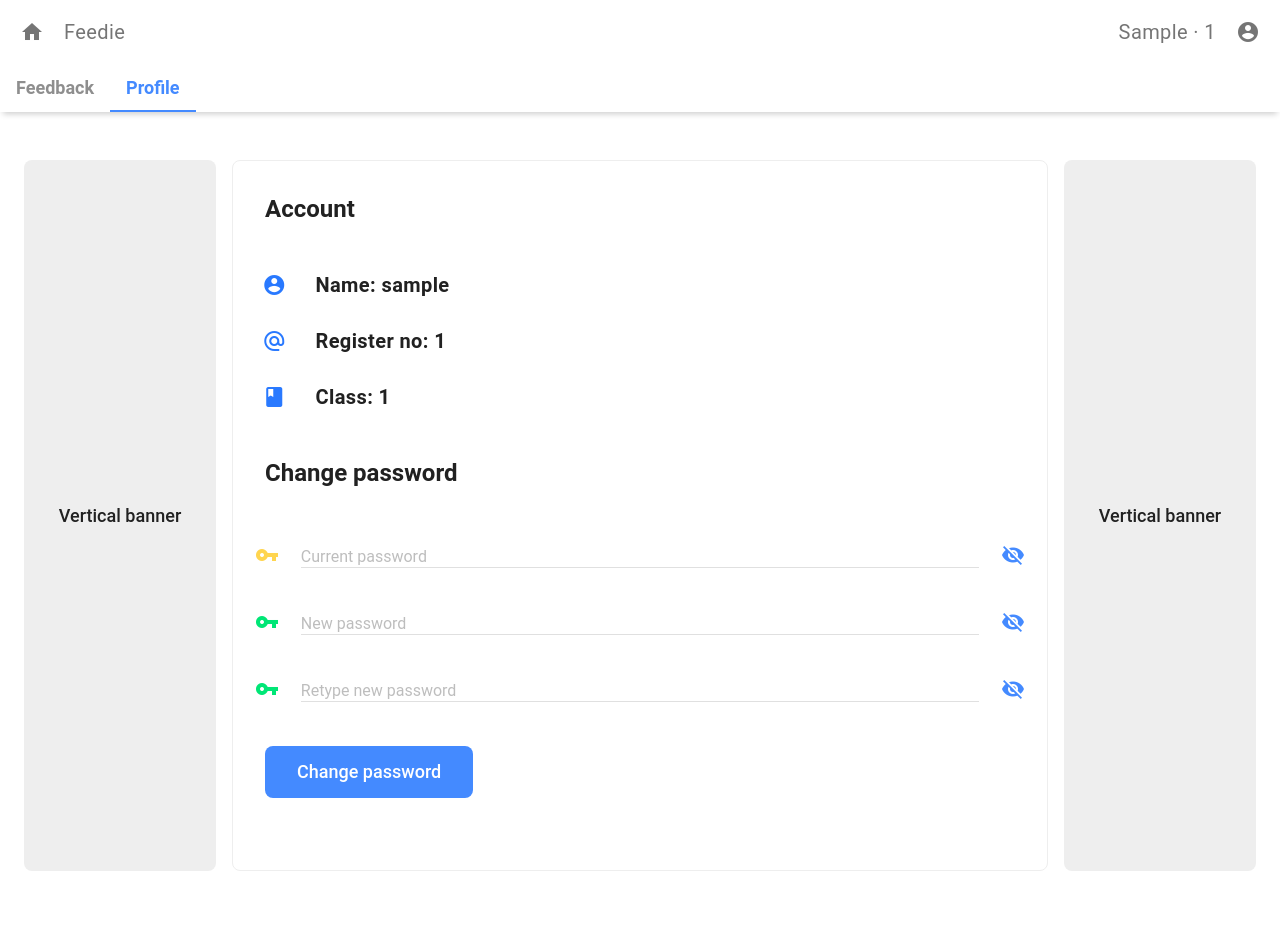
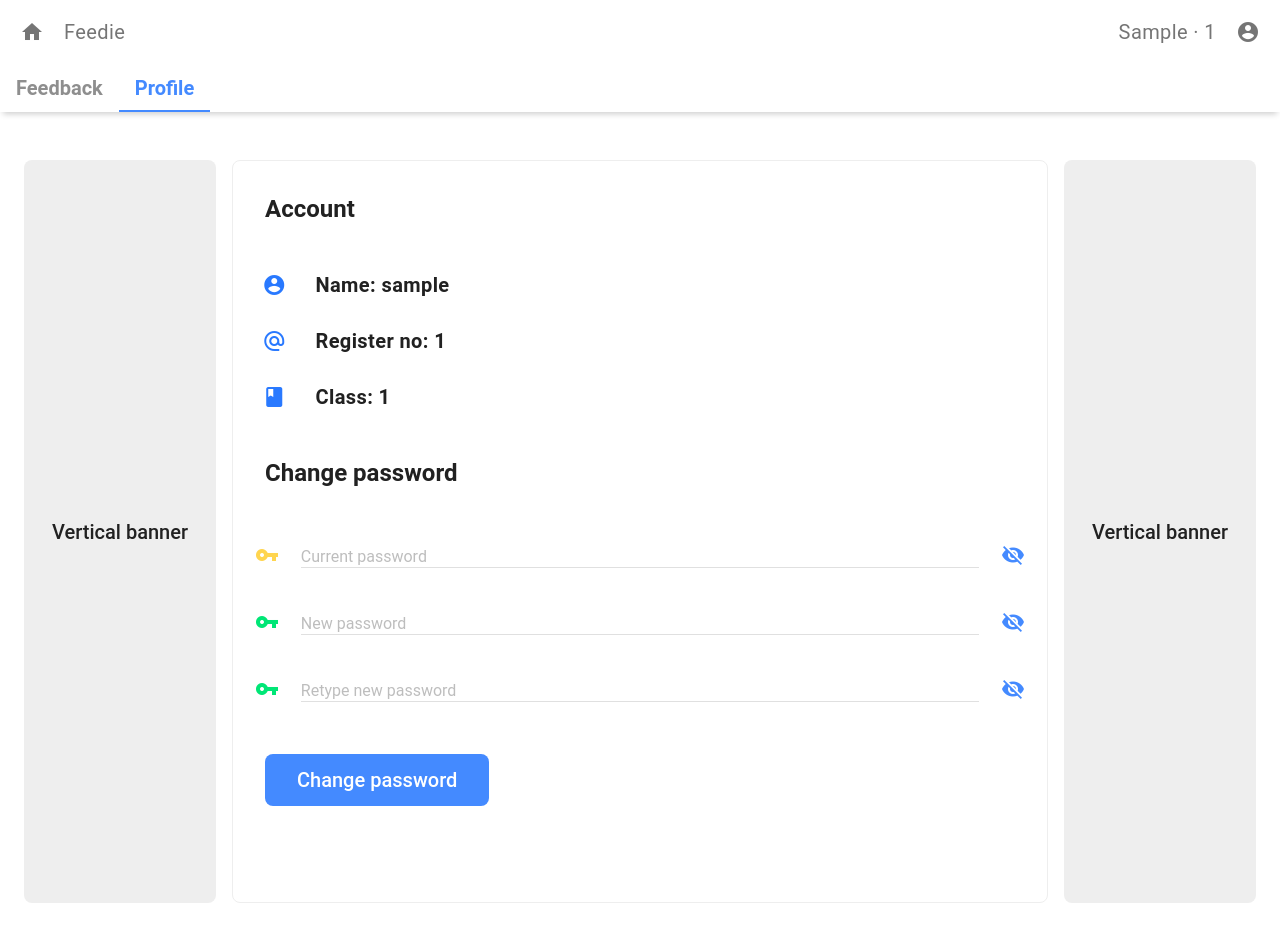
Before and after one commit to FuseOrg/Feedie, a PHP site: page /dashboard/ in a window 1280 px wide, after a click on "Profile". Run offline with PHP 8.4, Linux system fonts and the light colour scheme; the visitor is signed in with stand-in values (Sample User, id 1); data comes from the database, SQL or seed files in the repository; some web fonts are replaced.

Commit message:
:lipstick: Minor UI improvements

```diff
--- a/dashboard/index.php
+++ b/dashboard/index.php
@@ -53,7 +53,7 @@
 		<main class="mdl-layout__content">
 			<div class="mdl-layout__tab-panel is-active" id="overview">
 				<div class="mdl-grid">
-					<section class="vertical-banner mdl-grid mdl-grid--no-spacing mdl-cell mdl-cell--2-col">
+					<section class="vertical-banner mdl-grid mdl-grid--no-spacing mdl-cell mdl-cell--2-col-desktop mdl-cell--8-col-tablet mdl-cell--4-col-phone">
 						Vertical banner
 					</section>
 					<section class="section--center mdl-card mdl-grid mdl-grid--no-spacing mdl-cell mdl-cell--8-col">
@@ -97,14 +97,14 @@
 						}
 					?>
 					</section>
-					<section class="vertical-banner mdl-grid mdl-grid--no-spacing mdl-cell mdl-cell--2-col">
+					<section class="vertical-banner mdl-grid mdl-grid--no-spacing mdl-cell mdl-cell--2-col-desktop mdl-cell--8-col-tablet mdl-cell--4-col-phone">
 						Vertical banner
 					</section>
 				</div>
 			</div>
 			<div class="mdl-layout__tab-panel" id="account">
 				<div class="mdl-grid">
-					<section class="vertical-banner mdl-grid mdl-grid--no-spacing mdl-cell mdl-cell--2-col">
+					<section class="vertical-banner mdl-grid mdl-grid--no-spacing mdl-cell mdl-cell--2-col-desktop mdl-cell--8-col-tablet mdl-cell--4-col-phone">
 						Vertical banner
 					</section>
 					<section class="section--center mdl-card mdl-grid mdl-grid--no-spacing mdl-cell mdl-cell--8-col">
@@ -273,7 +273,7 @@
 							</div>
 						</form>
 					</section>
-					<section class="vertical-banner mdl-grid mdl-grid--no-spacing mdl-cell mdl-cell--2-col">
+					<section class="vertical-banner mdl-grid mdl-grid--no-spacing mdl-cell mdl-cell--2-col-desktop mdl-cell--8-col-tablet mdl-cell--4-col-phone">
 						Vertical banner
 					</section>
 				</div>
--- a/styles/main.css
+++ b/styles/main.css
@@ -3,7 +3,7 @@
 	margin: 0;
 	padding: 0;
 	font-family: 'Product Sans', 'Roboto', 'Noto', sans-serif;
-	font-size: 18px;
+	font-size: 20px;
 	font-weight: 500;
 	line-height: 1.5;
 	--primary-color: #fff;
@@ -30,6 +30,7 @@
 	font-family: 'Product Sans', 'Roboto', 'Noto', sans-serif;
 	padding: 0 16px;
 	text-transform: capitalize;
+	font-size: 20px;
 }
 
 .mdl-layout__header {
@@ -43,7 +44,7 @@
 .mdl-button.mdl-button--raised {
 	padding: 8px 32px;
 	height: auto;
-	font-size: 18px;
+	font-size: 20px;
 	font-family: 'Product Sans', 'Roboto', 'Noto', sans-serif;
 	text-transform: none;
 	border-radius: 8px;
@@ -76,7 +77,7 @@
 
 .mdl-layout__tab {
 	font-family: 'Product Sans', 'Roboto', 'Noto', sans-serif;
-	font-size: 18px;
+	font-size: 20px;
 	font-weight: 700;
 	text-transform: none;
 	padding: 0 16px;
@@ -114,6 +115,7 @@
 .mdl-demo section .section__text {
 	display: flex;
 	align-items: center;
+	font-size: 18px;
 }
 
 .mdl-menu__item .material-icons {
@@ -136,9 +138,16 @@
 }
 
 .questions {
-	padding: 24px 32px;
+	padding: 32px;
 	display: flex;
 	align-items: center;
+}
+
+.question {
+	padding: 16px 32px;
+	display: flex;
+	align-items: center;
+	font-size: 20px;
 }
 
 .flex-center {
@@ -173,6 +182,11 @@
 .rating {
 	width: 100%;
 	margin: 0;
+	text-align: left;
+}
+
+.rating .material-icons {
+	font-size: 32px;
 }
 
 .rating div input {
@@ -245,6 +259,7 @@
 	background-color: #eee;
 	padding: 16px;
 	border-radius: 8px;
+	min-height: 160px;
 }
 
 .horizontal-banner {
```
Also changed, not shown: dashboard/feedform/index.php (+23 -23 lines).
